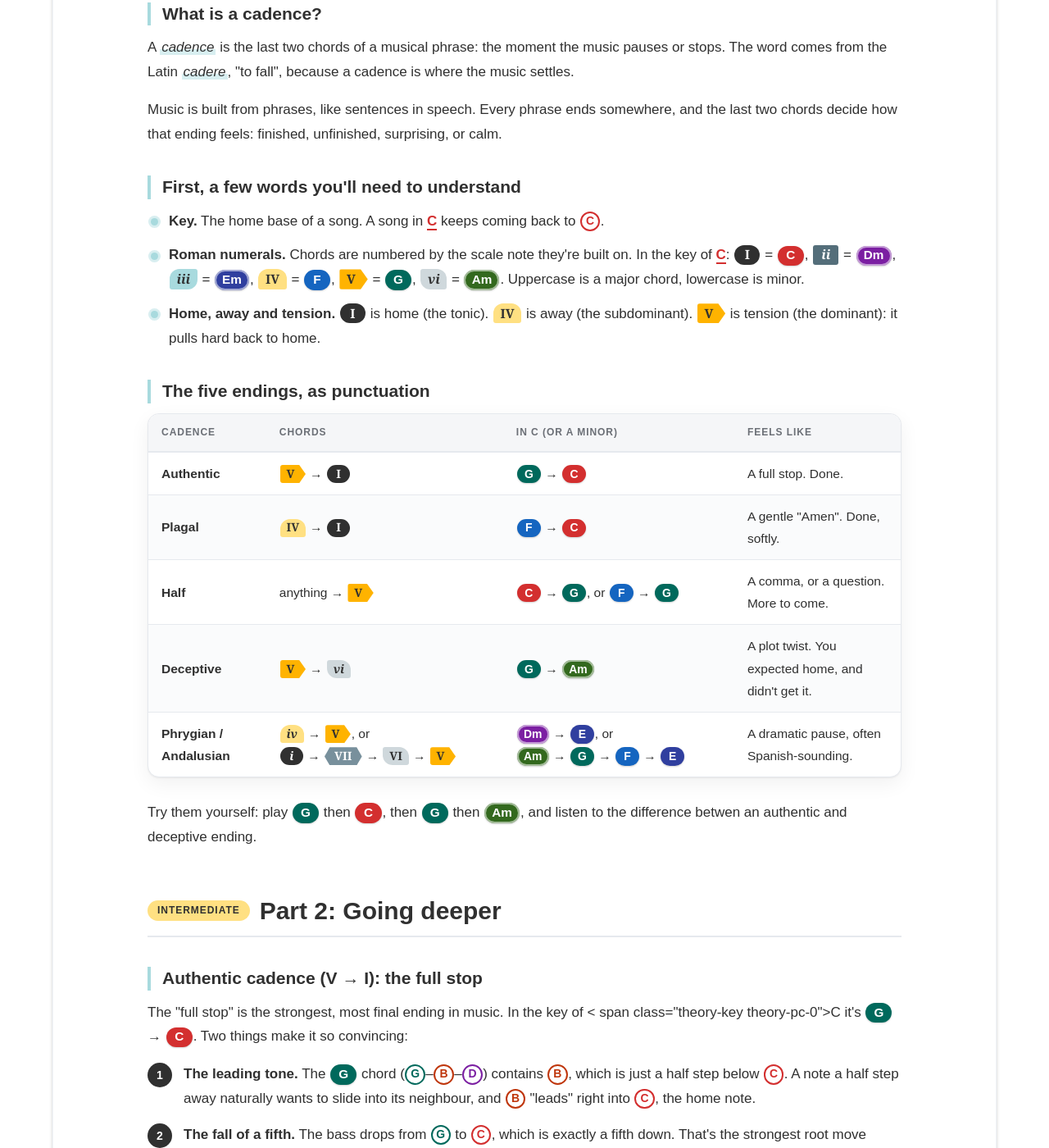
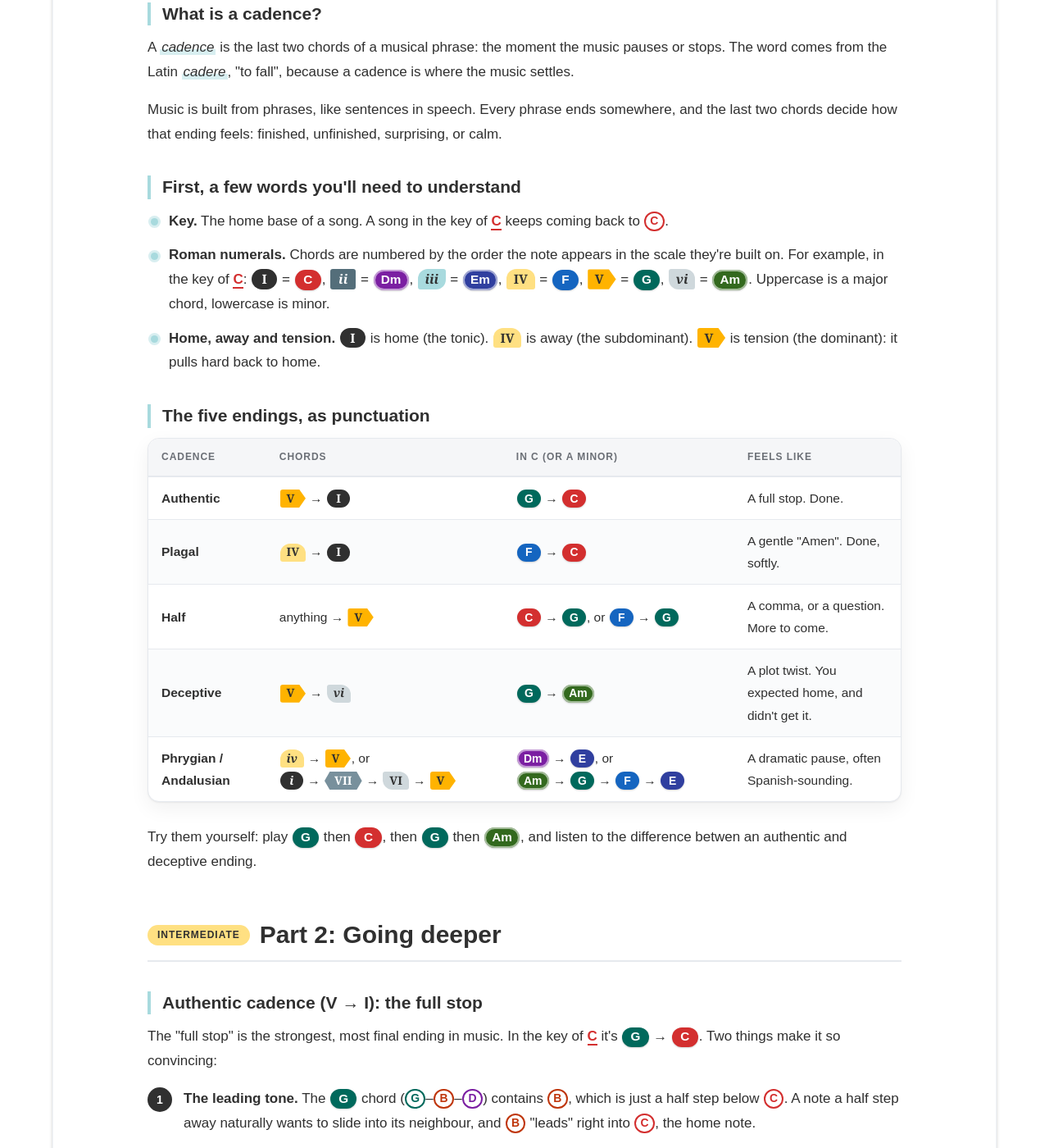
Before and after one commit to warblingwren/warblingwren.github.io, a Jekyll site: the page built from theory/cadences.html, in a window 1280 px wide and 1400 px high, scrolled down 593 px. Shown: the whole window at 82% size. Built offline with Jekyll 4.4.1, drawn with Linux system fonts in a browser that asks for light colours; some web fonts are replaced; some of the changed text lies outside the part shown.

Commit message:
udpate:cadences

```diff
--- a/theory/cadences.html
+++ b/theory/cadences.html
@@ -51,8 +51,11 @@ tags: [
 <h3 class="theory-subheading">First, a few words you'll need to understand</h3>
 
 <ul class="theory-list">
-<li class="theory-item"><strong class="theory-term">Key.</strong> The home base of a song. A song in <span class="theory-key theory-pc-0">C</span> keeps coming back to <span class="theory-note theory-pc-0">C</span>.</li>
-<li class="theory-item"><strong class="theory-term">Roman numerals.</strong> Chords are numbered by the scale note they're built on. In the key of <span class="theory-key theory-pc-0">C</span>: <span class="theory-num theory-num-1 theory-num-upper">I</span> = <span class="theory-chord theory-root-0 theory-q-major">C</span>, <span class="theory-num theory-num-2 theory-num-lower">ii</span> = <span class="theory-chord theory-root-2 theory-q-minor">Dm</span>, <span class="theory-num theory-num-3 theory-num-lower">iii</span> = <span class="theory-chord theory-root-4 theory-q-minor">Em</span>, <span class="theory-num theory-num-4 theory-num-upper">IV</span> = <span class="theory-chord theory-root-5 theory-q-major">F</span>, <span class="theory-num theory-num-5 theory-num-upper">V</span> = <span class="theory-chord theory-root-7 theory-q-major">G</span>, <span class="theory-num theory-num-6 theory-num-lower">vi</span> = <span class="theory-chord theory-root-9 theory-q-minor">Am</span>. Uppercase is a major chord, lowercase is minor.</li>
+
+<li class="theory-item"><strong class="theory-term">Key.</strong> The home base of a song. A song in the key of <span class="theory-key theory-pc-0">C</span> keeps coming back to <span class="theory-note theory-pc-0">C</span>.</li>
+
+<li class="theory-item"><strong class="theory-term">Roman numerals.</strong> Chords are numbered by the order the note appears in the scale they're built on.  For example, in the key of <span class="theory-key theory-pc-0">C</span>: <span class="theory-num theory-num-1 theory-num-upper">I</span> = <span class="theory-chord theory-root-0 theory-q-major">C</span>, <span class="theory-num theory-num-2 theory-num-lower">ii</span> = <span class="theory-chord theory-root-2 theory-q-minor">Dm</span>, <span class="theory-num theory-num-3 theory-num-lower">iii</span> = <span class="theory-chord theory-root-4 theory-q-minor">Em</span>, <span class="theory-num theory-num-4 theory-num-upper">IV</span> = <span class="theory-chord theory-root-5 theory-q-major">F</span>, <span class="theory-num theory-num-5 theory-num-upper">V</span> = <span class="theory-chord theory-root-7 theory-q-major">G</span>, <span class="theory-num theory-num-6 theory-num-lower">vi</span> = <span class="theory-chord theory-root-9 theory-q-minor">Am</span>. Uppercase is a major chord, lowercase is minor.</li>
+
 <li class="theory-item"><strong class="theory-term">Home, away and tension.</strong> <span class="theory-num theory-num-1 theory-num-upper">I</span> is home (the tonic). <span class="theory-num theory-num-4 theory-num-upper">IV</span> is away (the subdominant). <span class="theory-num theory-num-5 theory-num-upper">V</span> is tension (the dominant): it pulls hard back to home.</li>
 </ul>
 
@@ -87,8 +90,7 @@ tags: [
 
 <h3 class="theory-subheading">Authentic cadence (V → I): the full stop</h3>
 
-<p class="theory-text">The "full stop" is the strongest, most final ending in music.  In the key of <
-span class="theory-key theory-pc-0">C</span> it's <span class="theory-run"><span class="theory-chord theory-root-7 theory-q-major">G</span> → <span class="theory-chord theory-root-0 theory-q-major">C</span></span>. Two things make it so convincing:</p>
+<p class="theory-text">The "full stop" is the strongest, most final ending in music.  In the key of <span class="theory-key theory-pc-0">C</span> it's <span class="theory-run"><span class="theory-chord theory-root-7 theory-q-major">G</span> → <span class="theory-chord theory-root-0 theory-q-major">C</span></span>. Two things make it so convincing:</p>
 
 <ol class="theory-steps">
 <li class="theory-step"><strong class="theory-term">The leading tone.</strong> The <span class="theory-chord theory-root-7 theory-q-major">G</span> chord (<span class="theory-note theory-pc-7">G</span>–<span class="theory-note theory-pc-11">B</span>–<span class="theory-note theory-pc-2">D</span>) contains <span class="theory-note theory-pc-11">B</span>, which is just a half step below <span class="theory-note theory-pc-0">C</span>. A note a half step away naturally wants to slide into its neighbour, and <span class="theory-note theory-pc-11">B</span> "leads" right into <span class="theory-note theory-pc-0">C</span>, the home note.</li>
@@ -117,7 +119,7 @@ span class="theory-key theory-pc-0">C</span> it's <span class="theory-run"><span
 
 <p class="theory-text">Any phrase that stops <em class="theory-word">on</em> the <span class="theory-num theory-num-5 theory-num-upper">V</span> chord. In the key of <span class="theory-key theory-pc-0">C</span> use any of <span class="theory-run"><span class="theory-chord theory-root-0 theory-q-major">C</span> → <span class="theory-chord theory-root-7 theory-q-major">G</span></span> , <span class="theory-run"><span class="theory-chord theory-root-5 theory-q-major">F</span> → <span class="theory-chord theory-root-7 theory-q-major">G</span></span> or <span class="theory-run"><span class="theory-chord theory-root-2 theory-q-minor">Dm</span> → <span class="theory-chord theory-root-7 theory-q-major">G</span></span>. This pauses the music on the tension chord, so your left to hear the question but not the answer. It sounds open and unfinished, but the listener knows there's more coming.</p>
 
-<h4>Q & A</h4>
+<h4>Question & Answer</h4>
 
 <p class="theory-text">Half cadences usually sit in the middle of a song. A very common pattern is two phrases, the first ending on a half cadence (the question) and the second ending on an authentic cadence (the answer).</p>
 
@@ -258,7 +260,9 @@ In a minor key the deceptive cadence is <span class="theory-run"><span class="th
 
 <h3 class="theory-subheading">The Andalusian cadence, analysed</h3>
 
-This is a pattern used since the Renaissance. <p class="theory-text"><span class="theory-run"><span class="theory-num theory-num-1 theory-num-lower">i</span> – <span class="theory-num theory-num-7 theory-num-upper theory-num-altered">♭VII</span> – <span class="theory-num theory-num-6 theory-num-upper theory-num-altered">♭VI</span> – <span class="theory-num theory-num-5 theory-num-upper">V</span></span> (speficically in the key of <span class="theory-key theory-pc-9">A</span> minor <span class="theory-run"><span class="theory-chord theory-root-9 theory-q-minor">Am</span> – <span class="theory-chord theory-root-7 theory-q-major">G</span> – <span class="theory-chord theory-root-5 theory-q-major">F</span> – <span class="theory-chord theory-root-4 theory-q-major">E</span></span>) harmonises a descending tetrachord in the bass, <span class="theory-note theory-pc-9">A</span> – <span class="theory-note theory-pc-7">G</span> – <span class="theory-note theory-pc-5">F</span> – <span class="theory-note theory-pc-4">E</span>. </p>
+<p>This is a pattern used since the Renaissance.</p>
+
+<p class="theory-text"><span class="theory-run"><span class="theory-num theory-num-1 theory-num-lower">i</span> – <span class="theory-num theory-num-7 theory-num-upper theory-num-altered">♭VII</span> – <span class="theory-num theory-num-6 theory-num-upper theory-num-altered">♭VI</span> – <span class="theory-num theory-num-5 theory-num-upper">V</span></span> (speficically in the key of <span class="theory-key theory-pc-9">A</span> minor <span class="theory-run"><span class="theory-chord theory-root-9 theory-q-minor">Am</span> – <span class="theory-chord theory-root-7 theory-q-major">G</span> – <span class="theory-chord theory-root-5 theory-q-major">F</span> – <span class="theory-chord theory-root-4 theory-q-major">E</span></span>) harmonises a descending tetrachord in the bass, <span class="theory-note theory-pc-9">A</span> – <span class="theory-note theory-pc-7">G</span> – <span class="theory-note theory-pc-5">F</span> – <span class="theory-note theory-pc-4">E</span>.</p>
 
 <p>The listener hears the nuance in <span class="theory-key theory-pc-9">A</span> minor, ending on a Phrygian half cadence; followed by a modal transition, closer to flamenco practice; before hearing <span class="theory-note theory-pc-4">E</span> as the tonic of an <span class="theory-key theory-pc-4">E</span> Phrygian (or "Phrygian dominant") mode. The the cadence is brought to a full close onto <span class="theory-note theory-pc-4">E</span>, with <span class="theory-note theory-pc-5">F</span> → <span class="theory-note theory-pc-4">E</span> as the defining ♭2 → 1 step.</p>
 
```
